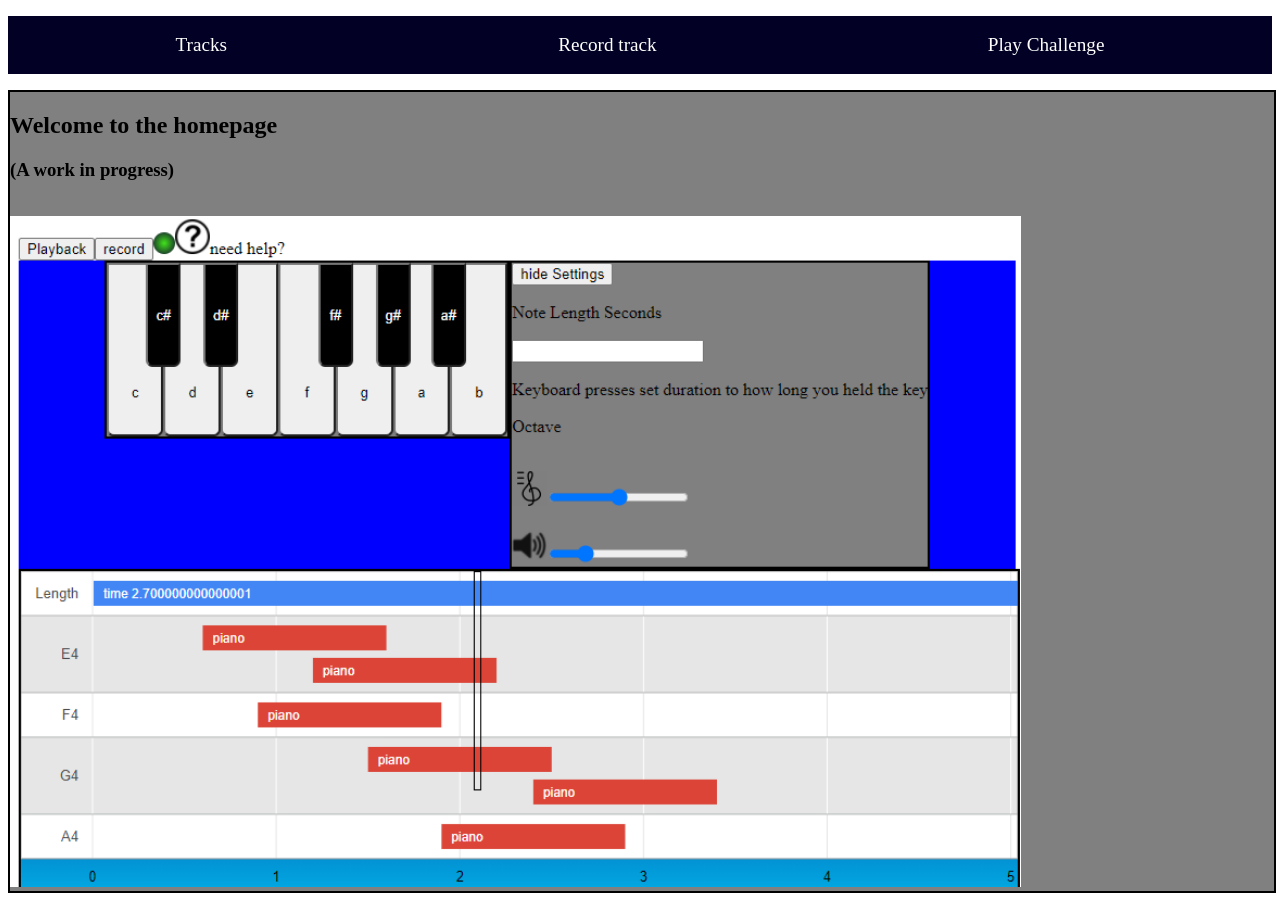
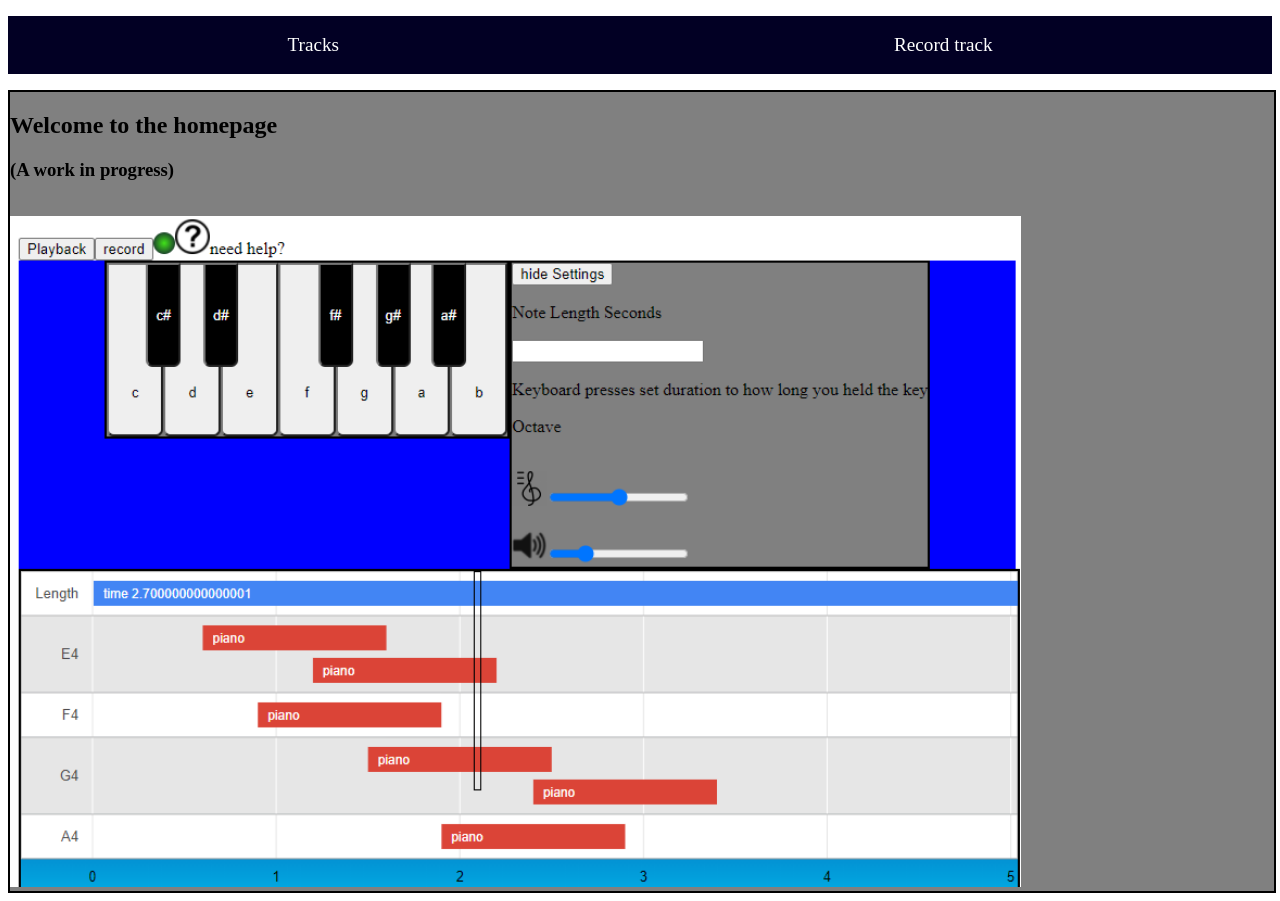
Before and after one commit to Dominique-Sakrisson/looper, a React app: page / in a window 1280 px wide. Built offline with nearby package versions, Linux system fonts and the light colour scheme.

Commit message:
Comment out challenge code

```diff
--- a/src/components/app/App.jsx
+++ b/src/components/app/App.jsx
@@ -22,9 +22,9 @@ export default function App() {
         <Route exact path="/record"
           component={RecordTrackPage}
         />
-        <Route exact path="/challenge"
+        {/* <Route exact path="/challenge"
           component={ChallengeTrackPage}
-        />
+        /> */}
       </Switch>
     </Router>
 
--- a/src/components/app/header/Header.jsx
+++ b/src/components/app/header/Header.jsx
@@ -15,9 +15,9 @@ const Header = () => {
         <li>Record track </li>
       </NavLink>
 
-      <NavLink to="/challenge" activeClassName={style.current} exact>
+      {/* <NavLink to="/challenge" activeClassName={style.current} exact>
         <li>Play Challenge</li>
-      </NavLink>
+      </NavLink> */}
 
     </ul>
   );
```
